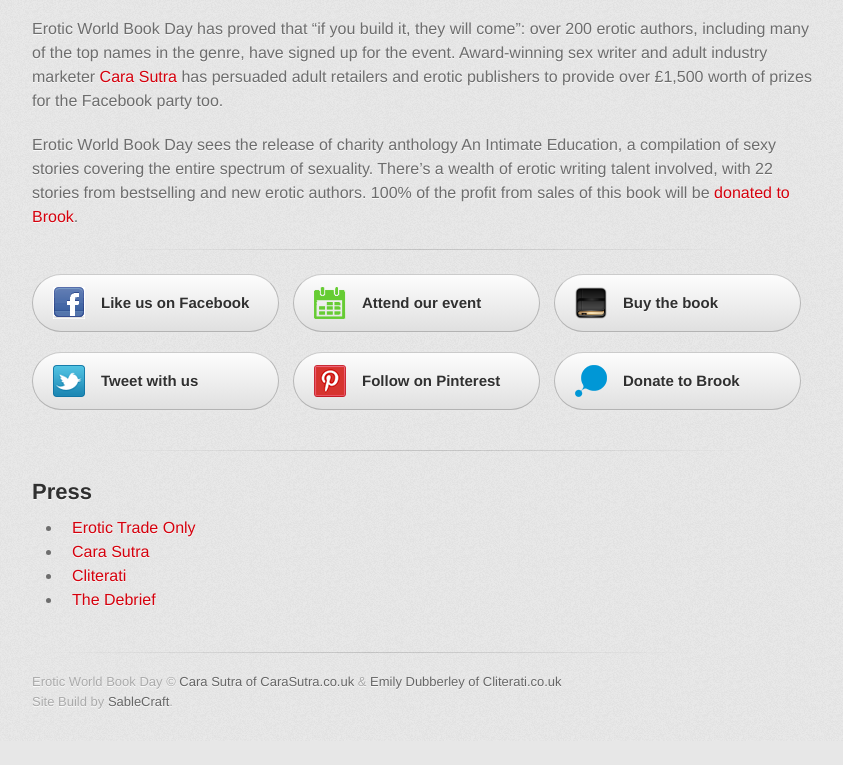
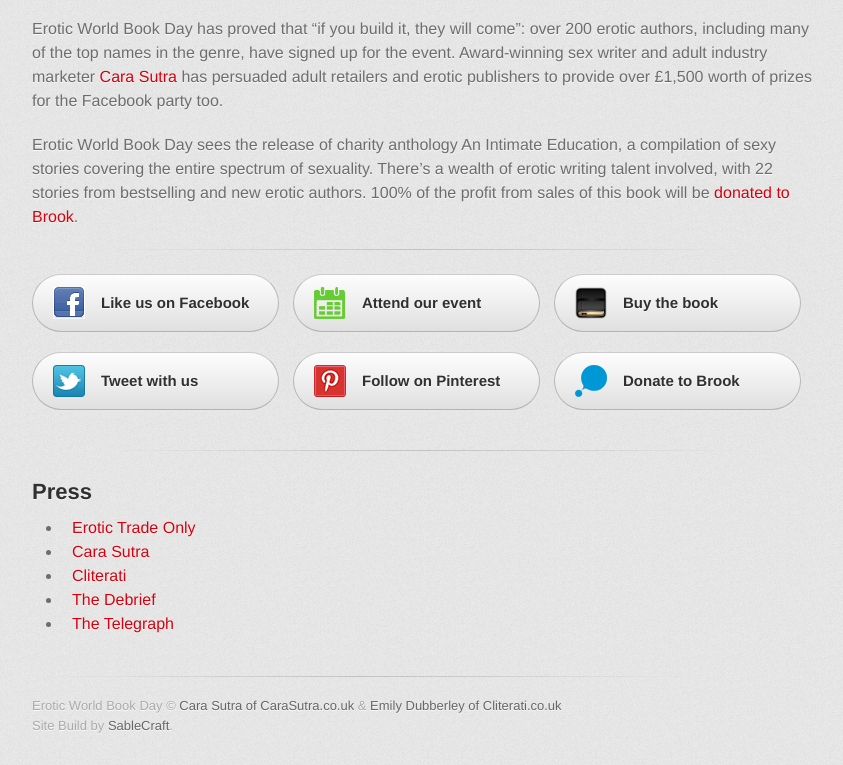
Before and after one commit to carasutra/ewbd, a plain HTML site: page index.html in a window 1280 px wide. Shown: the part 653-1418 px from the top of the page, without its empty margins (216-1059 px from the left). Before the commit the page ends 1394 px from the top, so only its background shows below. Drawn offline with Linux system fonts and the light colour scheme; a web font is replaced by a local one.

Commit message:
Telegraph

```diff
--- a/index.html
+++ b/index.html
@@ -52,6 +52,7 @@
 			<li><a target="_blank" href="http://carasutra.co.uk/2015/02/love-books-love-sex-youll-love-celebrating-erotic-world-book-day-2015/">Cara Sutra</a></li>
 			<li><a target="_blank" href="http://www.cliterati.co.uk/2015/02/news-come-together-erotic-world-book-day/">Cliterati</a></li>
 			<li><a target="_blank" href="http://www.thedebrief.co.uk/2015/03/it-s-erotic-world-book-day-here-s-some-filth">The Debrief</a></li>
+			<li><a target="_blank" href="http://www.telegraph.co.uk/women/sex/11446797/A-bondage-masterclass-Sure-just-show-me-the-ropes.html">The Telegraph</a></li>
 		  </ul>
 		</section>
 
```
